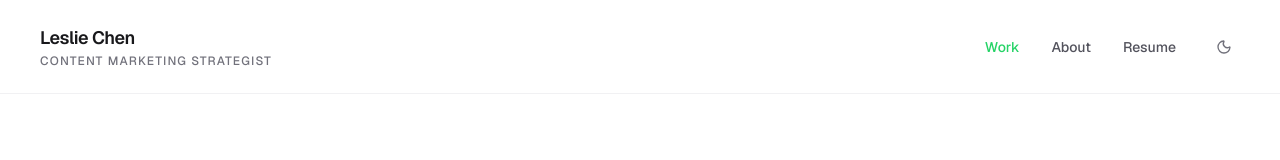
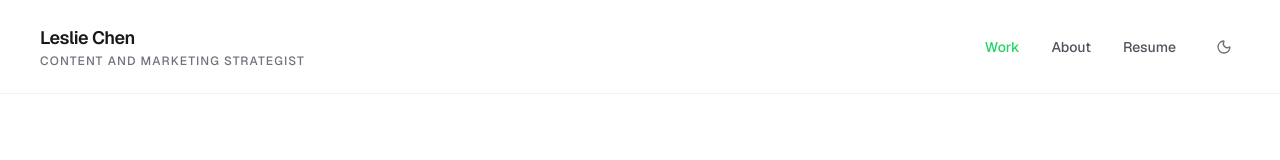
Before and after one commit to ChenCodes/leslie-website-v2, a Next.js app: page / in a window 1280 px wide. Shown: the top 160 px of the page. Built offline with nearby package versions, Linux system fonts and the light colour scheme.

Commit message:
update header

```diff
--- a/src/app/components/Header.tsx
+++ b/src/app/components/Header.tsx
@@ -20,7 +20,7 @@ export default function Header() {
           Leslie Chen
         </span>
         <span className="text-[10px] sm:text-xs font-medium tracking-wider sm:tracking-widest text-zinc-500 dark:text-zinc-400 max-w-[16rem] leading-tight sm:max-w-none">
-          CONTENT MARKETING STRATEGIST
+          CONTENT AND MARKETING STRATEGIST
         </span>
       </Link>
       <nav className="flex items-center gap-4 md:gap-8">
```
